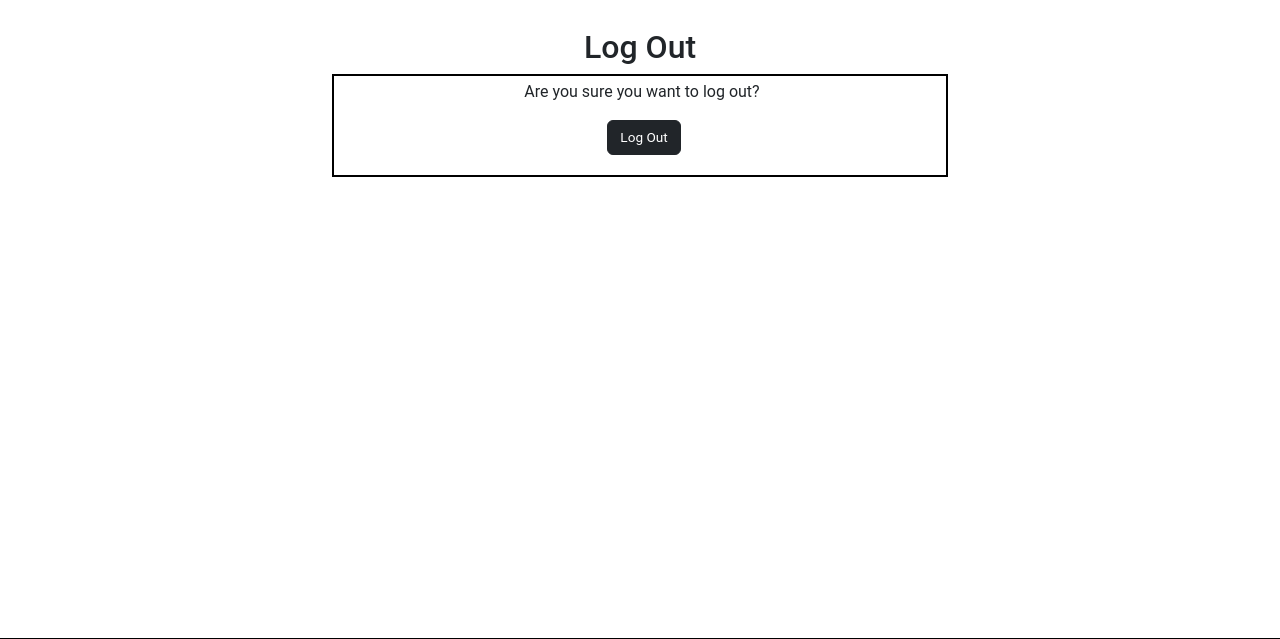
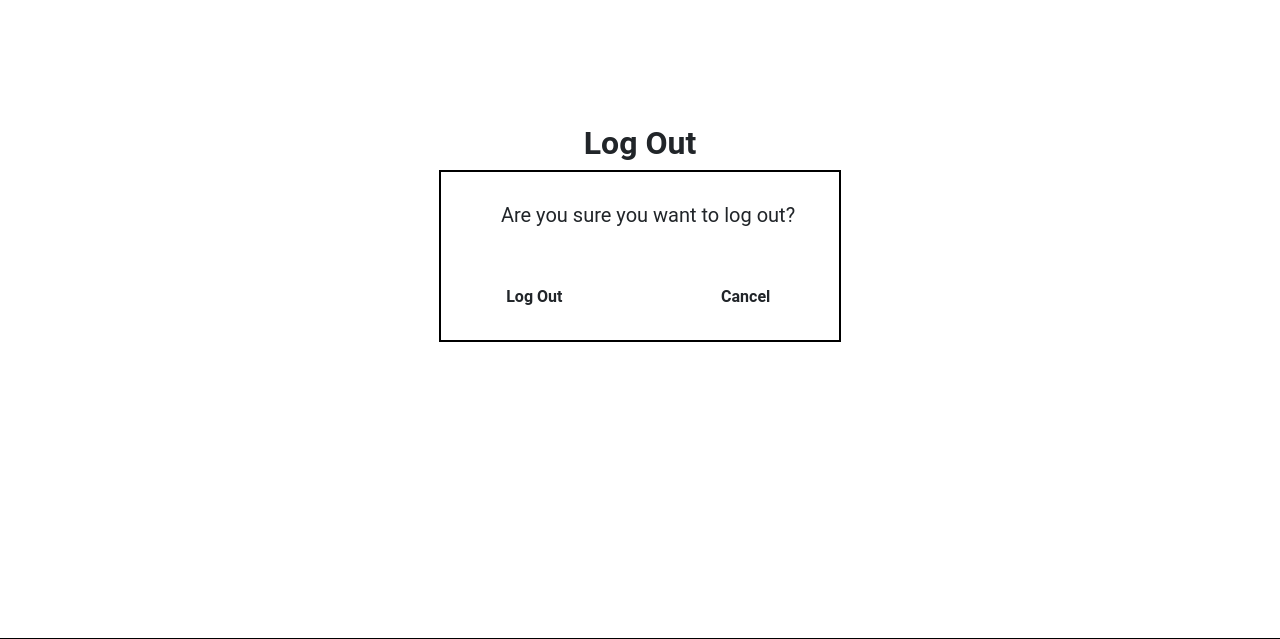
Before and after one commit to Dania2021/world-of-recipes, a Django app: a page that uses templates/account/logout.html in a window 1280 px wide. Shown: the part 82-721 px from the top of the page. Run offline with Django 3.2, Linux system fonts and the light colour scheme; the visitor is signed in with stand-in values (Sample User, id 1); some libraries are stand-ins or nearby versions; some web fonts are replaced.

Commit message:
Added styling to login, logout and signup pages

```diff
--- a/templates/account/logout.html
+++ b/templates/account/logout.html
@@ -7,19 +7,28 @@
 {% block content %}
 
 <div class="masthead">
-    <div class="container-fluid mb-5">
-        <div class="row justify-content-center">
-            <div class="col-md-6">
-                <h2 class="text-center">{% trans "Log Out" %}</h2>
-                <div class="card-panel">
-                    <p class="ms-1 mt-1 text-center">{% trans 'Are you sure you want to log out?' %}</p>
+    <div class="container-fluid mb-5 bg-color4">
+        <div class="row justify-content-center pt-5">
+            <div class="col-md-4 mt-5 mb-5">
+                <h2 class="text-center fw-bold text-col1">{% trans "Log Out" %}</h2>
+                <div class="card-panel mb-3 bg-color3 pt-4 text-col2">
+                    <p class="ms-3 mt-1 text-center fs-5">{% trans 'Are you sure you want to log out?' %}</p>
 
-                    <form method="post" class="mt-3 text-center" action="{% url 'account_logout' %}">
+                    <form method="post" class="mt-5 text-center" action="{% url 'account_logout' %}">
                         {% csrf_token %}
                         {% if redirect_field_value %}
                         <input type="hidden" name="{{ redirect_field_name }}" value="{{ redirect_field_value }}"/>
                         {% endif %}
-                        <button type="submit" class="btn btn-dark ms-2">{% trans 'Log Out' %}</button>
+                        <div class="row">
+                            <div class="col text-center mb-3">
+                        <button type="submit" class="btn mb-2 bg-color4 text-col1 fw-bold" aria-label="Log out">{% trans 'Log Out' %}</button>
+                        </div>
+                        <div class="col">
+                            <a href="{% url 'home' %}" class="btn btn bg-color4 text-col1 fw-bold mb-2">
+                                Cancel
+                              </a>
+                        </div>
+                     </div>
                     </form>
                  </div>
              </div>
```
Also changed, not shown: templates/account/login.html (+13 -12 lines), templates/account/signup.html (+10 -11 lines).
